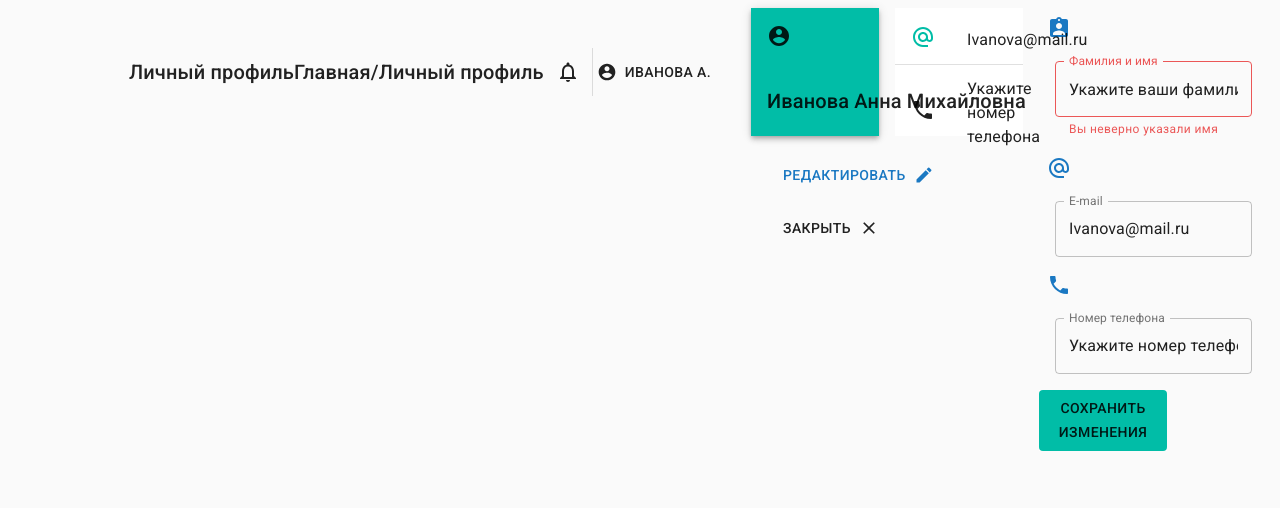
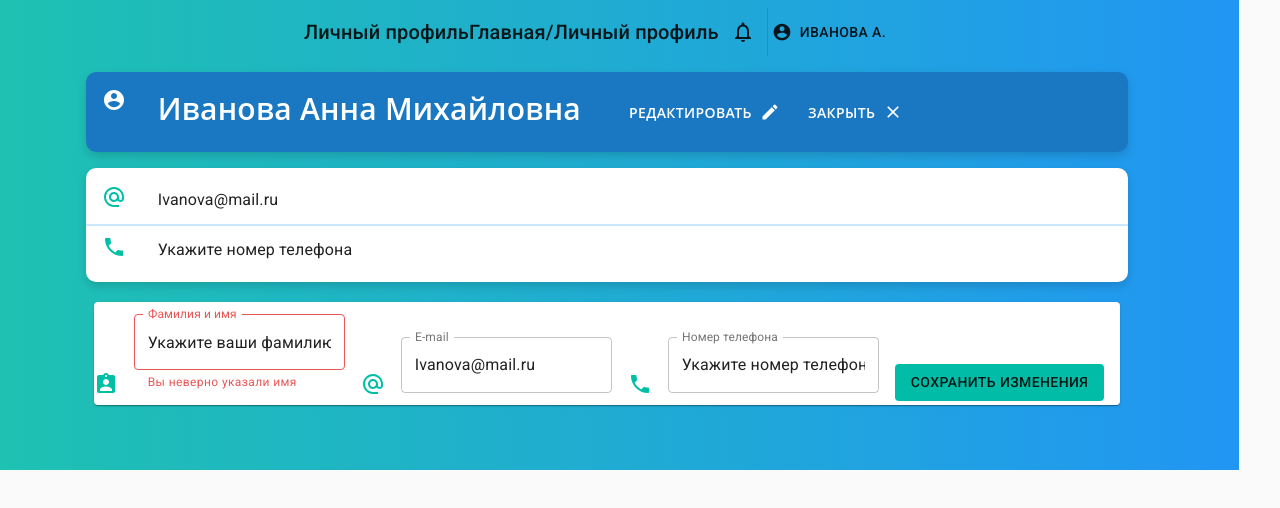
Before and after one commit to RikoGit/nextjs-material-example, a Next.js app: page / in a window 1280 px wide. Shown: the top 508 px of the page. Built offline with nearby package versions, Linux system fonts and the light colour scheme.

Commit message:
Add styles for components

```diff
--- a/pages/index.js
+++ b/pages/index.js
@@ -1,14 +1,28 @@
 import React from "react";
+import { makeStyles } from "@material-ui/core/styles";
 import Container from "@material-ui/core/Container";
 import Grid from "@material-ui/core/Grid";
 
 import Header from "../src/Header.js";
 import Main from "../src/Main.js";
 
+const useStyles = makeStyles((theme) => ({
+  root: {
+    position: "absolute",
+    width: "1481px",
+    height: "470px",
+    left: "-41px",
+    top: "0px",
+    background: "linear-gradient(270deg, #2196F3 0%, #1EC3AF 101.06%)",
+  },
+}));
+
 export default function Index() {
+  const classes = useStyles();
+
   return (
-    <Container>
-      <Grid container direction="row" justify="center" alignItems="center">
+    <Container className={classes.root}>
+      <Grid container direction="column" justify="center" alignItems="center">
         <Header />
         <Main />
       </Grid>
--- a/src/Bar.js
+++ b/src/Bar.js
@@ -8,10 +8,23 @@ import Typography from "@material-ui/core/Typography";
 
 const useStyles = makeStyles((theme) => ({
   root: {
+    width: "100%",
+    padding: theme.spacing(2),
+    background: theme.palette.background.main,
+    boxShadow: "0px 4px 10px rgba(0, 0, 0, 0.15)",
+    borderRadius: "10px",
+    color: "#fff",
+    marginBottom: "24px",
+  },
+  container: {
     flexGrow: 1,
   },
-  control: {
-    padding: theme.spacing(2),
+  title: {
+    fontFamily: "Open Sans",
+    fontStyle: "normal",
+    fontWeight: "600",
+    fontSize: "30px",
+    lineHeight: "41px",
   },
 }));
 
@@ -19,8 +32,8 @@ export default function SpacingGrid() {
   const classes = useStyles();
 
   return (
-    <AppBar position="static" className={classes.control}>
-      <Grid container className={classes.root} spacing={4}>
+    <AppBar position="static" className={classes.root}>
+      <Grid container className={classes.container} spacing={4}>
         <Grid item>
           <AccountCircle />
         </Grid>
--- a/src/IconLabelButtons.jsx
+++ b/src/IconLabelButtons.jsx
@@ -5,8 +5,14 @@ import CloseIcon from "@material-ui/icons/Close";
 import CreateIcon from "@material-ui/icons/Create";
 
 const useStyles = makeStyles((theme) => ({
+  root: {},
   button: {
+    fontFamily: "Open Sans",
+    fontSize: "14px",
+    fontWeight: "600",
+    lineHeight: "19px",
     margin: theme.spacing(1),
+    color: "#fff",
   },
 }));
 
@@ -14,7 +20,7 @@ export default function IconLabelButtons() {
   const classes = useStyles();
 
   return (
-    <div>
+    <div className={classes.root}>
       <Button
         variant="text"
         color="secondary"
--- a/src/Info.js
+++ b/src/Info.js
@@ -6,13 +6,21 @@ import List from "@material-ui/core/List";
 import ListItem from "@material-ui/core/ListItem";
 import ListItemAvatar from "@material-ui/core/ListItemAvatar";
 import ListItemText from "@material-ui/core/ListItemText";
+import Paper from "@material-ui/core/Paper";
 import PhoneIcon from "@material-ui/icons/Phone";
 
 const useStyles = makeStyles((theme) => ({
   root: {
     width: "100%",
-    maxWidth: 360,
     backgroundColor: theme.palette.background.paper,
+    boxShadow: theme.palette.boxShadow,
+    borderRadius: theme.palette.borderRadius,
+  },
+  icon: {
+    color: theme.palette.primary.light,
+  },
+  divider: {
+    border: "1px solid #CAE7FE",
   },
 }));
 
@@ -20,21 +28,23 @@ const Info = () => {
   const classes = useStyles();
 
   return (
-    <List className={classes.root}>
+    <Paper className={classes.root}>
+      <List>
         <ListItem>
           <ListItemAvatar>
-          <AlternateEmailIcon color="primary" />
+            <AlternateEmailIcon className={classes.icon} />
           </ListItemAvatar>
           <ListItemText primary="Ivanova@mail.ru" />
         </ListItem>
-      <Divider />
+        <Divider className={classes.divider} />
         <ListItem>
           <ListItemAvatar>
-          <PhoneIcon color="primary.light" />
+            <PhoneIcon className={classes.icon} />
           </ListItemAvatar>
           <ListItemText primary="Укажите номер телефона" />
         </ListItem>
       </List>
+    </Paper>
   );
 };
 
--- a/src/InfoEdit.js
+++ b/src/InfoEdit.js
@@ -3,6 +3,7 @@ import { makeStyles } from "@material-ui/core/styles";
 import AlternateEmailIcon from "@material-ui/icons/AlternateEmail";
 import AssignmentIndIcon from "@material-ui/icons/AssignmentInd";
 import Grid from "@material-ui/core/Grid";
+import Paper from "@material-ui/core/Paper";
 import PhoneIcon from "@material-ui/icons/Phone";
 import TextField from "@material-ui/core/TextField";
 
@@ -12,11 +13,14 @@ const useStyles = makeStyles((theme) => ({
   root: {
     "& .MuiTextField-root": {
       margin: theme.spacing(1),
-      width: "25ch",
     },
   },
-  margin: {
+  icon: {
+    color: theme.palette.primary.light,
+  },
+  paper: {
     margin: theme.spacing(1),
+    backgroundColor: theme.palette.background.paper,
   },
 }));
 
@@ -25,10 +29,10 @@ const InfoEdit = () => {
 
   return (
     <form className={classes.root} noValidate autoComplete="off">
-      <div className={classes.margin}>
+      <Paper className={classes.paper}>
         <Grid container spacing={1} alignItems="flex-end">
           <Grid item>
-            <AssignmentIndIcon color="secondary" />
+            <AssignmentIndIcon className={classes.icon} />
           </Grid>
           <Grid item>
             <TextField
@@ -41,7 +45,7 @@ const InfoEdit = () => {
             />
           </Grid>
           <Grid item>
-            <AlternateEmailIcon color="secondary" />
+            <AlternateEmailIcon className={classes.icon} />
           </Grid>
           <Grid item>
             <TextField
@@ -52,7 +56,7 @@ const InfoEdit = () => {
             />
           </Grid>
           <Grid item>
-            <PhoneIcon color="secondary" />
+            <PhoneIcon className={classes.icon} />
           </Grid>
           <Grid item>
             <TextField
@@ -62,9 +66,11 @@ const InfoEdit = () => {
               variant="outlined"
             />
           </Grid>
+          <Grid item>
+            <ButtonSave />
+          </Grid>
         </Grid>
-      </div>
-      <ButtonSave />
+      </Paper>
     </form>
   );
 };
--- a/src/Main.js
+++ b/src/Main.js
@@ -8,10 +8,9 @@ const useStyles = makeStyles((theme) => ({
   root: {
     display: "flex",
     flexWrap: "wrap",
+    flexDirection: "column",
     "& > *": {
       margin: theme.spacing(1),
-      width: theme.spacing(16),
-      height: theme.spacing(16),
     },
   },
 }));
--- a/src/theme.js
+++ b/src/theme.js
@@ -8,17 +8,17 @@ const theme = createMuiTheme({
       main: "#01BDA7",
     },
     secondary: {
-      main: "#1A78C2",
+      main: "#359FF4",
     },
     error: {
       main: "#EB5757",
     },
     background: {
-      peper: "#000",
+      paper: "#fff",
       main: "linear-gradient(270deg, #1A78C2 0%, #1A78C2 101.06%)",
     },
     boxShadow: "0px 4px 10px rgba(0, 0, 0, 0.15)",
-    boxRadius: "10px",
+    borderRadius: "10px",
   },
 });
 
```
Lines whose indentation alone changed are shown as unchanged.
